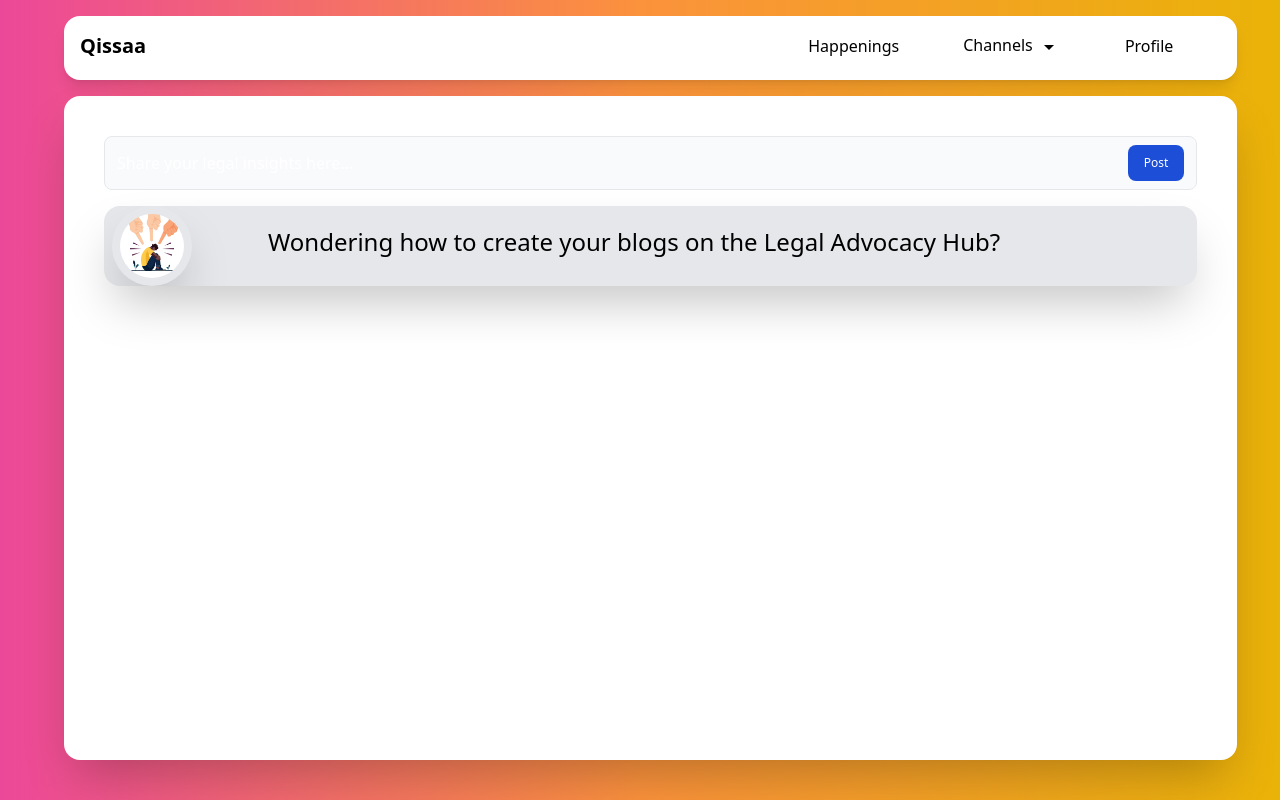
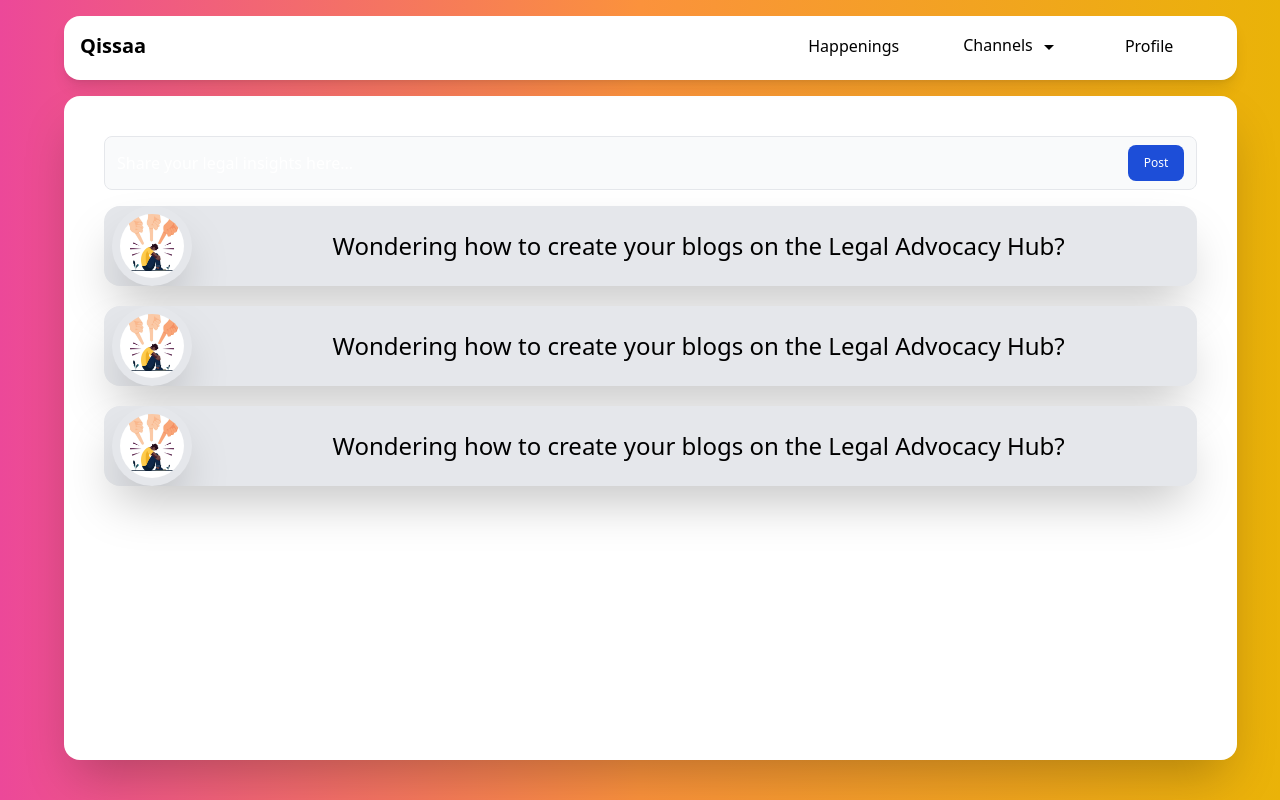
Before and after one commit to 404-GS-IIIT-Kota/404-GS-Qissa, a React (Vite) app in the folder client/: page /legal-advocacy-hub in a window 1280 px wide. Built offline with nearby package versions, Linux system fonts and the light colour scheme; a web font is replaced by a local one.

Commit message:
improved UI of legal advocacy hub

```diff
--- a/client/src/component/AddBlog.jsx
+++ b/client/src/component/AddBlog.jsx
@@ -6,7 +6,7 @@ function AddBlog() {
 
   const handleClick = () => {
     if (mainDivHeight === 80) {
-      setMainDivHeight(400); // Change height to 400 pixels when clicked
+      setMainDivHeight(300); // Change height to 400 pixels when clicked
     } else {
       setMainDivHeight(80); // Restore normal height when clicked again
     }
@@ -16,13 +16,14 @@ function AddBlog() {
     <div
       style={{
         height: `${mainDivHeight}px`,
-        transition: "height 0.5s ease-in-out" // Add smooth transition
+        transition: "height 0.5s ease-in-out", // Add smooth transition
       }}
-      className="w-full rounded-2xl bg-gray-200 shadow-2xl mb-5 relative overflow-hidden hover:cursor-pointer"
+      className="w-full rounded-2xl bg-gray-200 shadow-2xl mb-5 max-sm:mt-10 relative overflow-hidden hover:cursor-pointer"
       onClick={handleClick}
     >
+      <div className="w-full h-[5rem] absolute top-0">
         <div
-        className="w-[5rem] h-[5rem] shadow-2xl rounded-full left-2 mr-2 absolute top-0 flex justify-center items-center hover:cursor-pointer"
+          className="w-[5rem] h-full shadow-2xl rounded-full left-2 mr-2 absolute top-0 flex justify-center items-center hover:cursor-pointer"
           onClick={handleClick}
         >
           <img
@@ -32,18 +33,20 @@ function AddBlog() {
             style={{ transition: "transform 0.3s" }}
           />
         </div>
-      <div className="md:w-[85%] max-md:w-[75%] sm:w-[80%] max-sm:w-[75%] h-[5rem] max-md:p-0 absolute right-0 top-5 items-center overflow-scroll no-scrollbar">
-        <p className="text-3xl md:text-2xl sm:text-xl max-sm:text-lg ">
+        <div className="w-auto h-full ml-24 flex justify-center items-center overflow-scroll no-scrollbar">
+        <p className="text-3xl md:text-2xl sm:text-xl max-sm:text-sm pt-2 pb-2">
           Wondering how to create your blogs on the Legal Advocacy Hub?
         </p>
         </div>
+      </div>
       <div className="h-[18rem] w-full absolute p-5 top-[6rem] overflow-scroll no-scrollbar">
-        <p className="text-2xl md:text-xl sm:text-lg max-sm:text-lg text-center">
-          step1 : click on the add post button <br />
+        <p className="text-2xl md:text-xl sm:text-lg max-sm:text-sm text-center">
+          {/* step1 : click on the add post button <br />
           step2: choose your blog post's domain <br />
           step3: enter your blog's heading <br />
           step4: enter your blog post's content <br />
-          step5: click submit!
+          step5: click submit! */}
+          Lorem ipsum, dolor sit amet consectetur adipisicing elit. Debitis placeat maxime blanditiis earum, eligendi laboriosam illum corrupti quaerat officiis aperiam quasi ex cum, at ut, est porro dolorem tempore atque necessitatibus nihil eaque deserunt ea molestias minus. Magni repudiandae eius modi totam ipsa fugiat cupiditate distinctio natus? Quas, facilis officiis?
         </p>
       </div>
     </div>
--- a/client/src/component/AddBlogModal.jsx
+++ b/client/src/component/AddBlogModal.jsx
@@ -3,7 +3,7 @@ import CloseIcon from "@mui/icons-material/Close";
 
 const AddBlogModal = ({ onClose }) => {
   return (
-    <div className="fixed top-0 left-0 w-full h-full flex justify-center items-center z-50 bg-black bg-opacity-50">
+    <div className="fixed top-3 left-0 w-full h-full flex justify-center items-center z-50 bg-black bg-opacity-50">
       <div className="bg-white rounded-2xl flex justify-center items-center relative left-34 top-0 w-3/5 h-auto max-md:w-11/12 max-md:h-auto">
         {/* Add your content for the modal */}
 
--- a/client/src/component/AddBlogWidget.jsx
+++ b/client/src/component/AddBlogWidget.jsx
@@ -13,7 +13,7 @@ const AddBlogWidget = () => {
   };
 
   return (
-    <div className="w-full">
+    <div className="w-full max-sm:absolute max-sm:top-0 max-sm:left-0">
         <div className="mb-4 border border-gray-200 rounded-lg bg-gray-50 dark:bg-gray-700 dark:border-gray-600">
           <div className="flex items-center justify-between px-3 py-2 dark:border-gray-600">
 
--- a/client/src/pages/LegalAdvocacyHub.jsx
+++ b/client/src/pages/LegalAdvocacyHub.jsx
@@ -109,6 +109,8 @@ const LegalAdvocacyHub = () => {
         <div className="h-100 z-10 w-11/12 bg-white rounded-2xl shadow-2xl absolute top-24 left-[1rem] md:left-10 xl:left-16 justify-center overflow-scroll no-scrollbar p-10">
           <AddBlogWidget />
           <AddBlog />
+          <AddBlog />
+          <AddBlog />
         </div>{" "}
       </div>
     </>
```
Lines whose indentation alone changed are shown as unchanged.
